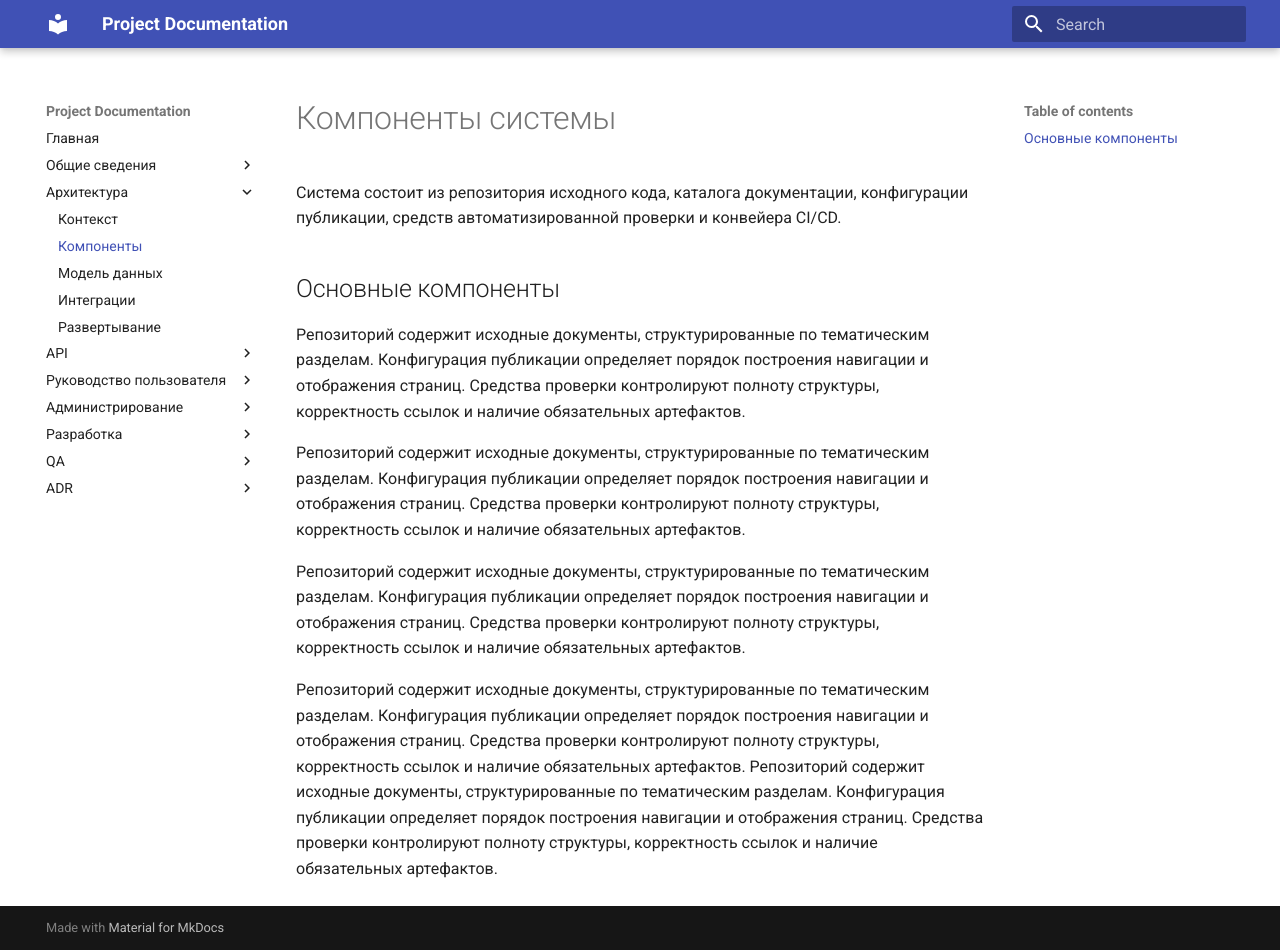
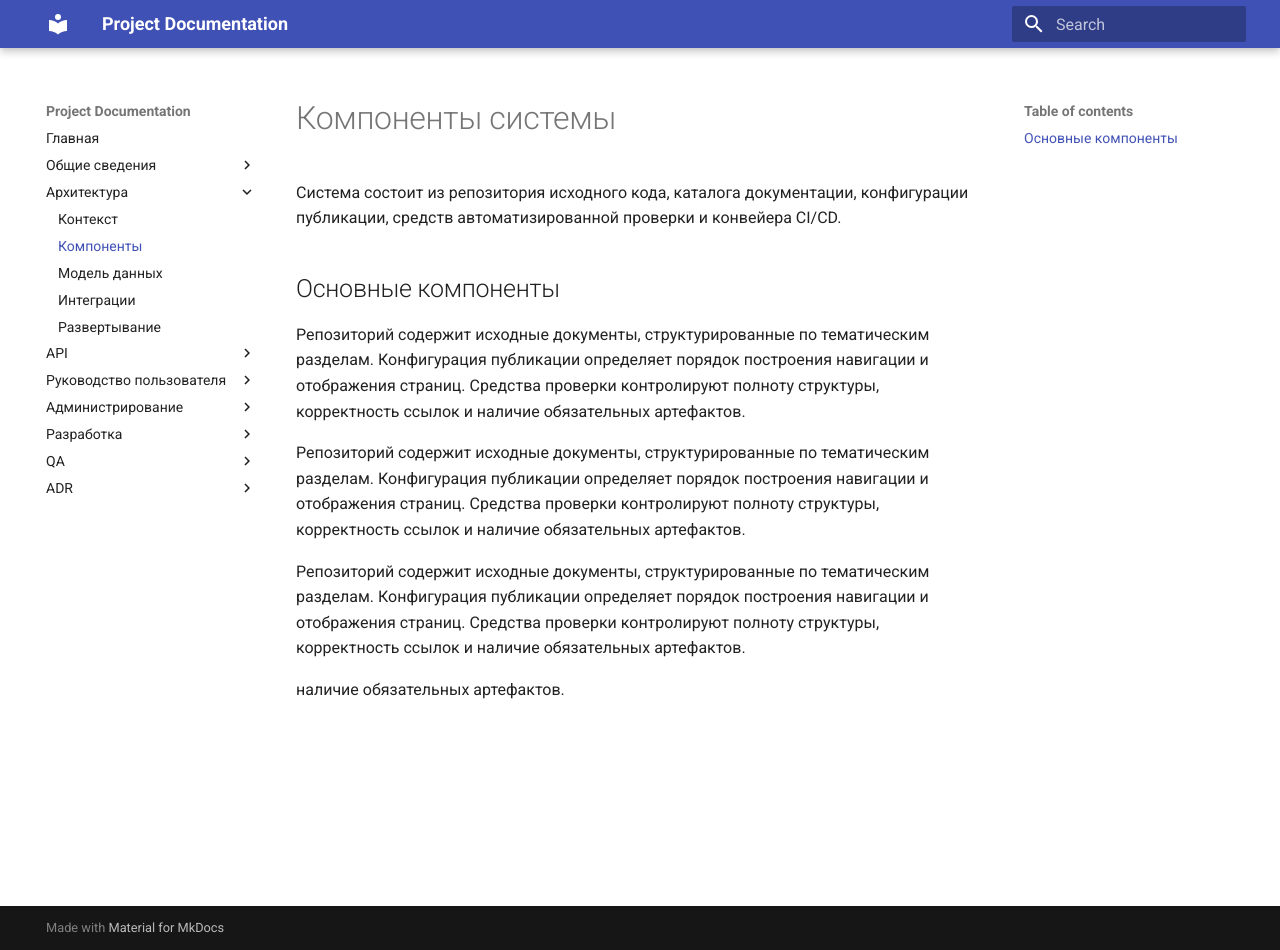
Before and after one commit to techwri/Demo, an MkDocs documentation site: the page built from docs/architecture/components.md, in a window 1280 px wide and 950 px high. Built offline with MkDocs 1.6.1 and Material for MkDocs 9.7.7, drawn with Linux system fonts in a browser that asks for light colours.

Commit message:
Update components.md

```diff
--- a/docs/architecture/components.md
+++ b/docs/architecture/components.md
@@ -12,5 +12,4 @@
 Репозиторий содержит исходные документы, структурированные по тематическим разделам. Конфигурация публикации определяет порядок построения навигации и отображения страниц. Средства проверки контролируют полноту структуры, корректность ссылок и наличие обязательных артефактов.
 
 
-Репозиторий содержит исходные документы, структурированные по тематическим разделам. Конфигурация публикации определяет порядок построения навигации и отображения страниц. Средства проверки контролируют полноту структуры, корректность ссылок и наличие обязательных артефактов.
-Репозиторий содержит исходные документы, структурированные по тематическим разделам. Конфигурация публикации определяет порядок построения навигации и отображения страниц. Средства проверки контролируют полноту структуры, корректность ссылок и наличие обязательных артефактов.
+наличие обязательных артефактов.
```
